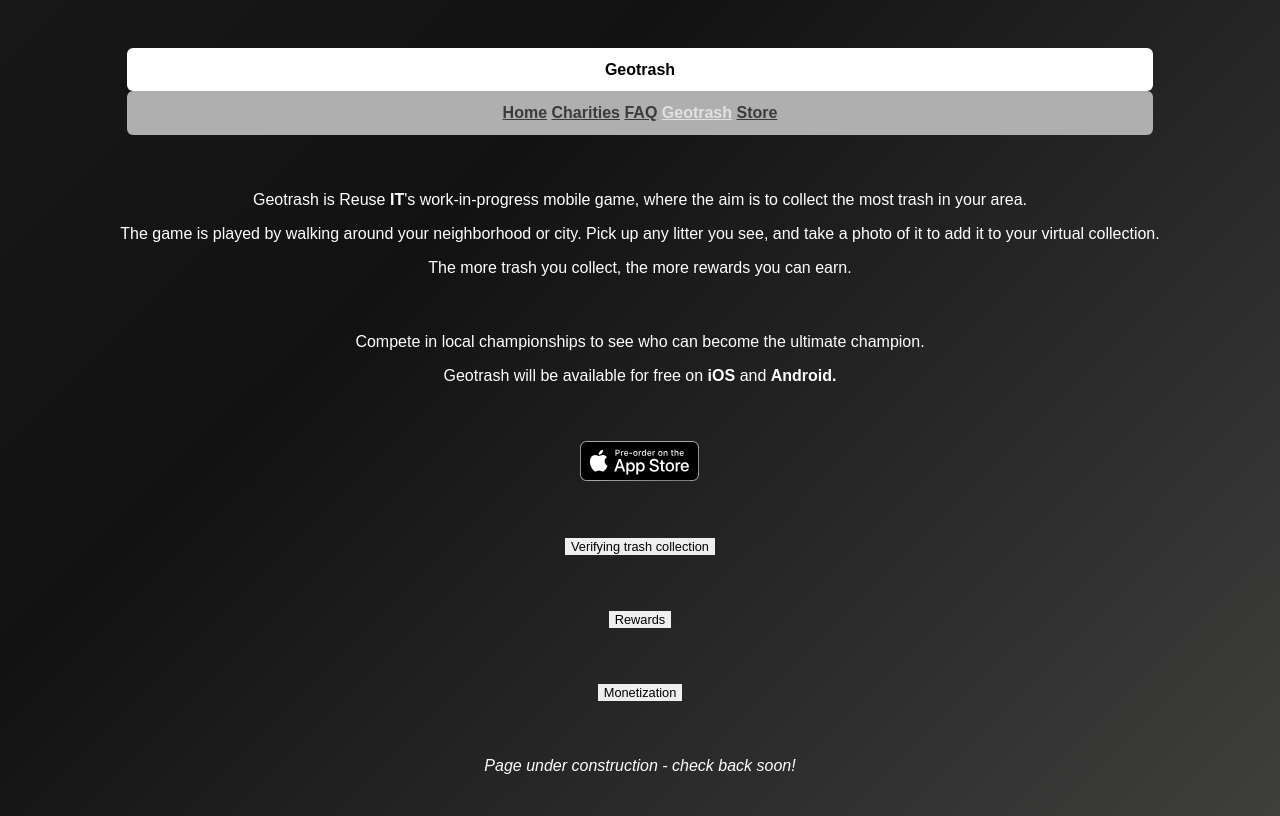
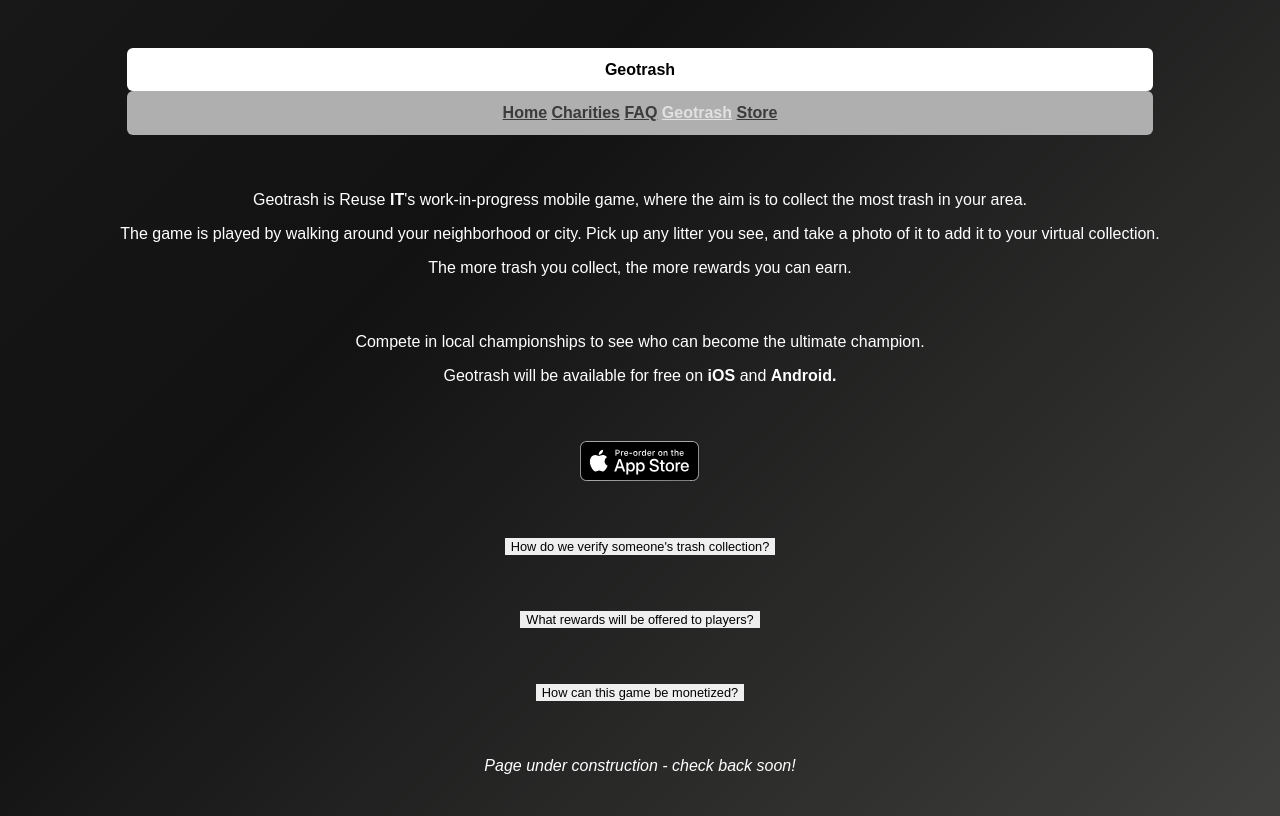
Before and after one commit to 7dn/wasteItgreatestwebsiteever, a plain HTML site: page geotrash.html in a window 1280 px wide. Both pictures are taken after a click on the button "Advanced FAQ". Drawn offline with Linux system fonts and the light colour scheme.

Commit message:
Update geotrash.html

```diff
--- a/geotrash.html
+++ b/geotrash.html
@@ -58,7 +58,7 @@ body {
 
 <button onclick="myFunction4()" id="demo4">Advanced FAQ</button>
 
-<button onclick="myFunction()" id="demo">Verifying trash collection</button>
+<button onclick="myFunction()" id="demo">How do we verify someone's trash collection?</button>
 
 <div id="text"><p>This is a difficult process, as someone could theoretically upload a picture of the same trash repeatedly.</p>
 <p> Our approach is to take the images that are uploaded and publicise them to local players so they can verify them. The incentive to verify images is levelling up. </p>
@@ -85,7 +85,7 @@ function myFunction() {
 
 <p> ㅤㅤ </p>
 
-<button onclick="myFunction2()" id="demo2">Rewards</button>
+<button onclick="myFunction2()" id="demo2">What rewards will be offered to players?</button>
 
 <div id="text2"><p>Initially, we aim to reach deals with large retailers and small businesses alike to give our players discounts and gift cards on products. </p> </div>
 
@@ -121,7 +121,7 @@ function myFunction3() {
 
 <p> ㅤㅤ </p>
 
-<button onclick="myFunction3()" id="demo3">Monetization</button>
+<button onclick="myFunction3()" id="demo3">How can this game be monetized?</button>
 
 <div id="text3"><p>We expect Geotrash to be a highly monetizable game - in the sense that we will be approaching companies directly to make deals with them</p>
 <p>for our playerbase. If our conversion rate is high, then we will have a platform where advertisers will strive to put their products on. </p>
```
